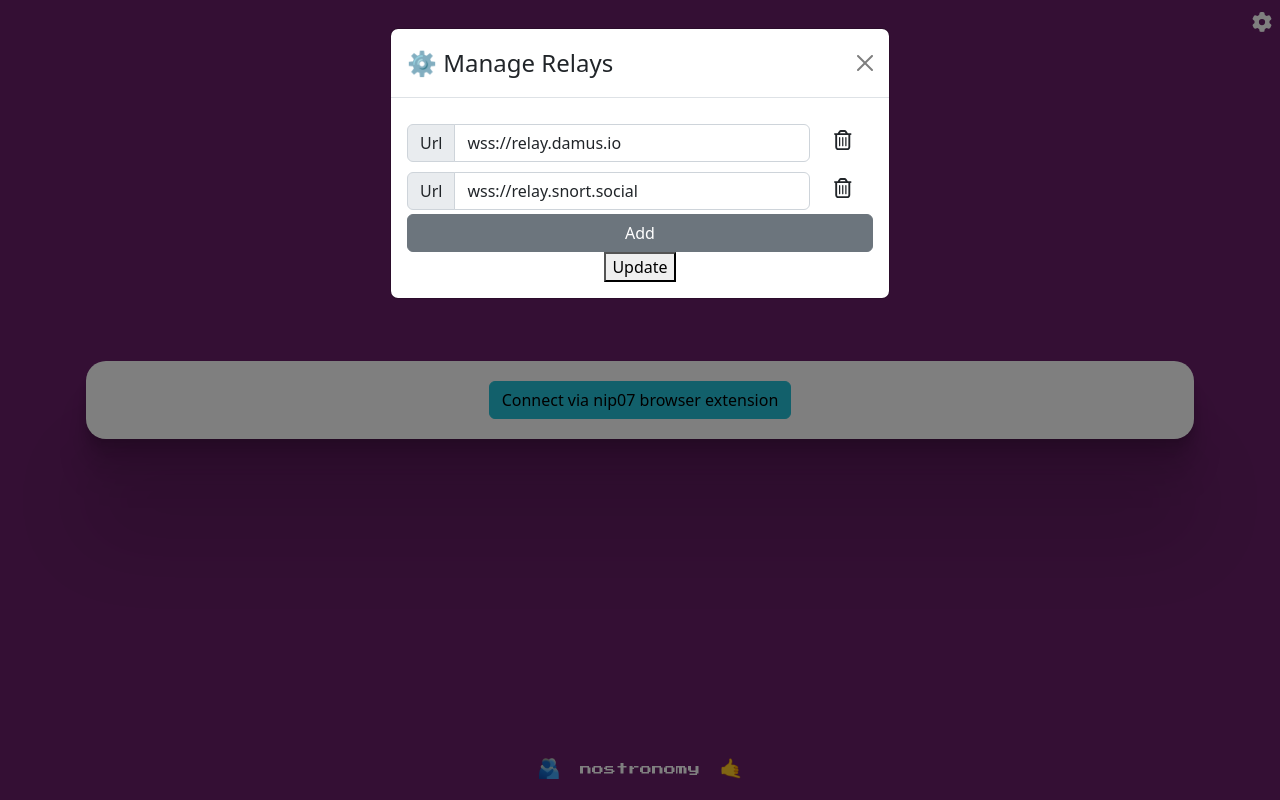
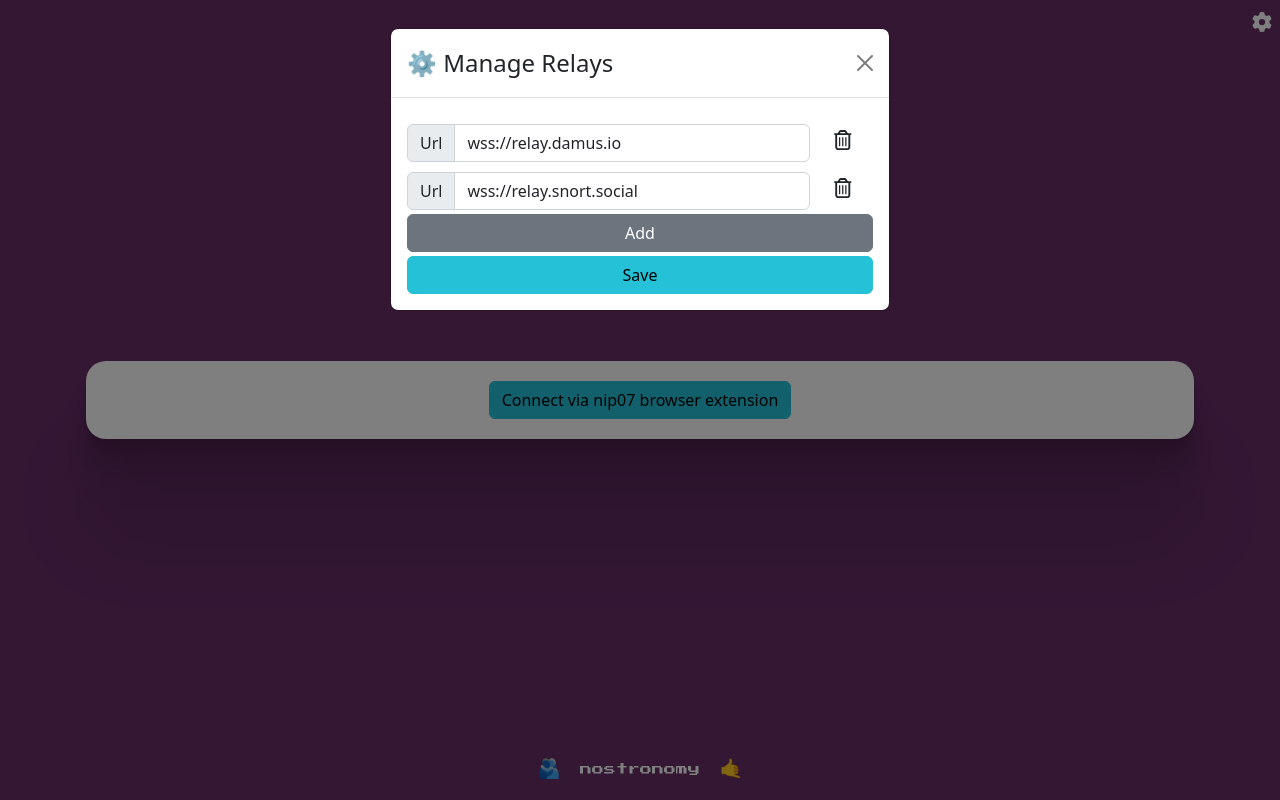
Before and after one commit to flothjl/nostronomy, a React (Create React App) app: page / in a window 1280 px wide. Both pictures are taken after a click on the icon 1262 px from the left and 21 px from the top of the page. Built offline with nearby package versions, Linux system fonts and the light colour scheme; what nostr-react would draw is missing.

Commit message:
linting fixes and general cleanup

```diff
--- a/src/components/EditableItem.jsx
+++ b/src/components/EditableItem.jsx
@@ -99,4 +99,4 @@
   );
 };
 
-export { EditableItemList, EditableItem };
+export { EditableItemList, EditableItem, Base };
--- a/src/components/ManageRelays/index.jsx
+++ b/src/components/ManageRelays/index.jsx
@@ -34,9 +34,13 @@
             label='Url'
             buttonLabel='Add'
           />
-          <ItemBase>
-            <button onClick={handleSubmit}>Update</button>
-          </ItemBase>
+        <div className='row justify-content-center mt-1'>
+            <div className='d-grid gap-2'>
+              <button className='btn btn-primary' onClick={handleSubmit}>
+                Save
+              </button>
+            </div>
+          </div>
         </Modal.Body>
       </Modal>
     </>
--- a/src/components/Profile/EditableProfileItem.jsx
+++ b/src/components/Profile/EditableProfileItem.jsx
@@ -2,31 +2,8 @@
 import { FontAwesomeIcon } from '@fortawesome/react-fontawesome';
 import { faTrashCan } from '@fortawesome/free-regular-svg-icons';
 
-import ItemBase from '../ItemBase';
+import { Base } from '../EditableItem';
 import { profileDataState, profileEditState } from '../../recoilState';
-
-// TODO: refactor to consume src/components/EditableItem
-const Base = ({ value, label, setProfileData }) => {
-  return (
-    <ItemBase style={{ marginTop: '10px' }}>
-      <div className='input-group'>
-        <span className='input-group-text' id={label}>
-          {label}
-        </span>
-        <input
-          type='text'
-          className='form-control'
-          id={label}
-          aria-describedby={label}
-          onChange={(e) => {
-            setProfileData(e.target.value);
-          }}
-          value={value}
-        />
-      </div>
-    </ItemBase>
-  );
-};
 
 const EditableItem = ({ targetValue, label, children }) => {
   const [profileEdit] = useRecoilState(profileEditState);
@@ -39,11 +16,11 @@
       };
     });
   };
+
   if (profileEdit) {
     return (
       <Base
-        setProfileData={(value) => setProfileData(targetValue, value)}
-        targetValue={targetValue}
+        setter={(value) => setProfileData(targetValue, value)}
         label={label}
         value={profileData?.[targetValue] || ''}
       />
@@ -98,7 +75,7 @@
               <div key={idx} className='row'>
                 <div className='col'>
                   <Base
-                    setProfileData={(value) => setProfileLink(value, idx, 0)}
+                    setter={(value) => setProfileLink(value, idx, 0)}
                     key={`${idx}${0}`}
                     label={'URL'}
                     value={item[0]}
@@ -106,7 +83,7 @@
                 </div>
                 <div className='col'>
                   <Base
-                    setProfileData={(value) => setProfileLink(value, idx, 1)}
+                    setter={(value) => setProfileLink(value, idx, 1)}
                     key={`${idx}${1}`}
                     label={'Name'}
                     value={item[1]}
--- a/src/components/Profile/Links.jsx
+++ b/src/components/Profile/Links.jsx
@@ -8,7 +8,7 @@
       <div className='row text-center'>
         <div className='col-12'>
           <Emoji emoji={'🔗'} />
-          <a href={link[0]} target='_blank'>
+          <a href={link[0]} rel="noreferrer" target='_blank'>
             {link[1] || link[0]}
           </a>
         </div>
@@ -18,7 +18,7 @@
 
 };
 
-export default ({ links }) => {
+const Links = ({ links }) => {
   const linkElements = links?.map((link, idx) => {
     if (validateLink(link)) {
       return <Link key={idx} link={link} />;
@@ -28,3 +28,5 @@
   });
   return <EditableLinks items={links}>{linkElements}</EditableLinks>;
 };
+
+export default Links;
--- a/src/components/Profile/ProfilePic.js
+++ b/src/components/Profile/ProfilePic.jsx
@@ -1,7 +1,7 @@
 import ItemBase from '../ItemBase';
 import { EditableItem } from './EditableProfileItem';
 
-export default ({ picture }) => {
+const ProfilePic = ({ picture }) => {
   return (
     <EditableItem targetValue={'picture'} label='Picture'>
       <ItemBase>
@@ -10,3 +10,5 @@
     </EditableItem>
   );
 };
+
+export default ProfilePic;
--- a/src/index.scss
+++ b/src/index.scss
@@ -14,7 +14,7 @@
 div#root {
     height: 100%;
     font-size: 16px;
-    background-color: rgb(104, 31, 104);
+    background-color: rgb(103, 46, 103);
 }
 
 .container {
--- a/src/routes/Manage.jsx
+++ b/src/routes/Manage.jsx
@@ -1,5 +1,7 @@
 import Manage from "../components/Manage"
 
-export default () => {
+const ManagePage = () => {
   return <Manage />
 }
+
+export default ManagePage;
--- a/src/routes/Profile.jsx
+++ b/src/routes/Profile.jsx
@@ -2,7 +2,7 @@
 import { nip19 } from 'nostr-tools';
 import Profile from '../components/Profile';
 
-const ProfileRoute = () => {
+const ProfilePage = () => {
   const { npub } = useParams();
   let pubKey;
   try {
@@ -13,4 +13,4 @@
   return <Profile isManage={false} isEditable={false} pubKey={pubKey}/>
 }
 
-export default ProfileRoute;
+export default ProfilePage;
```
